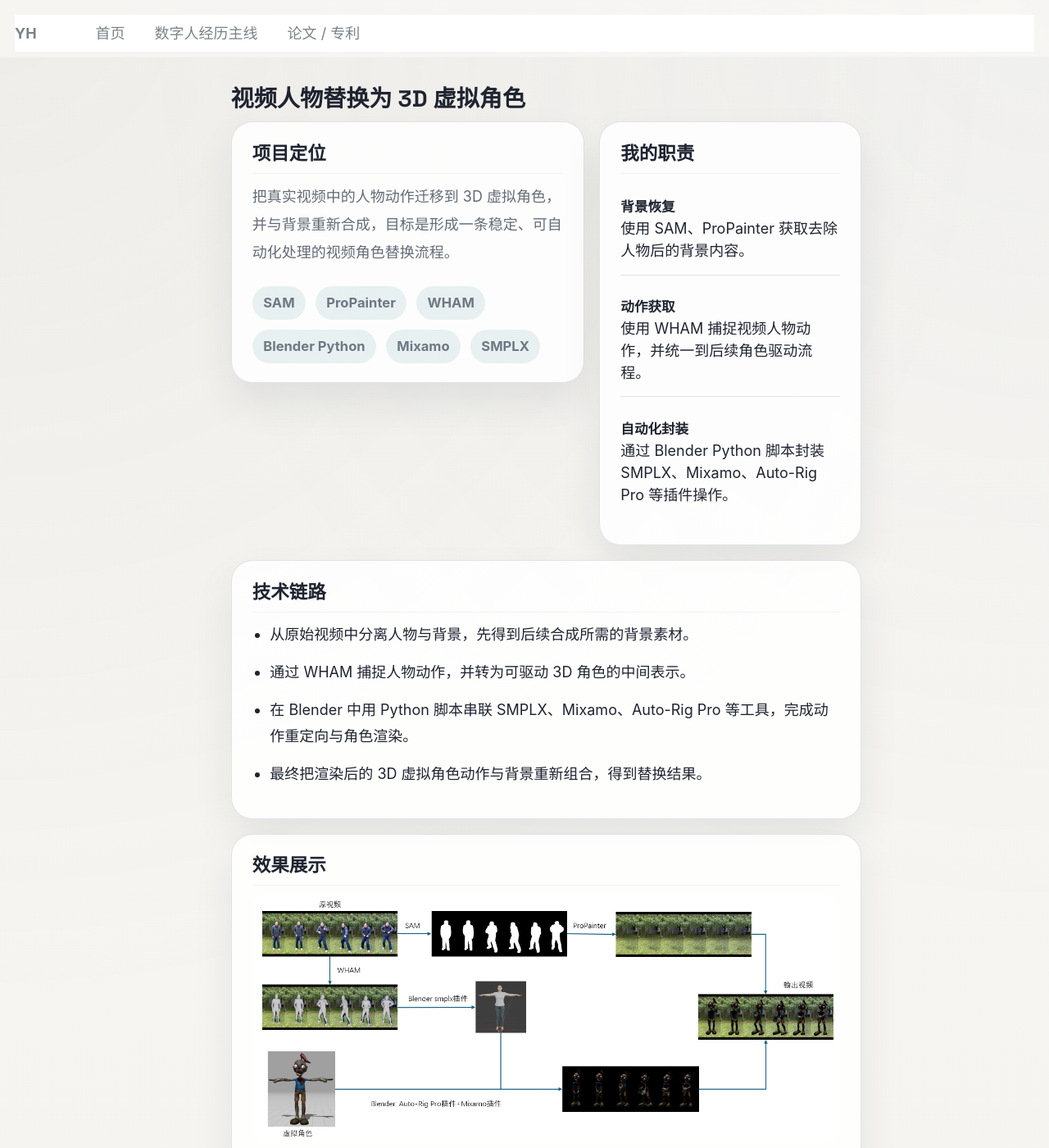
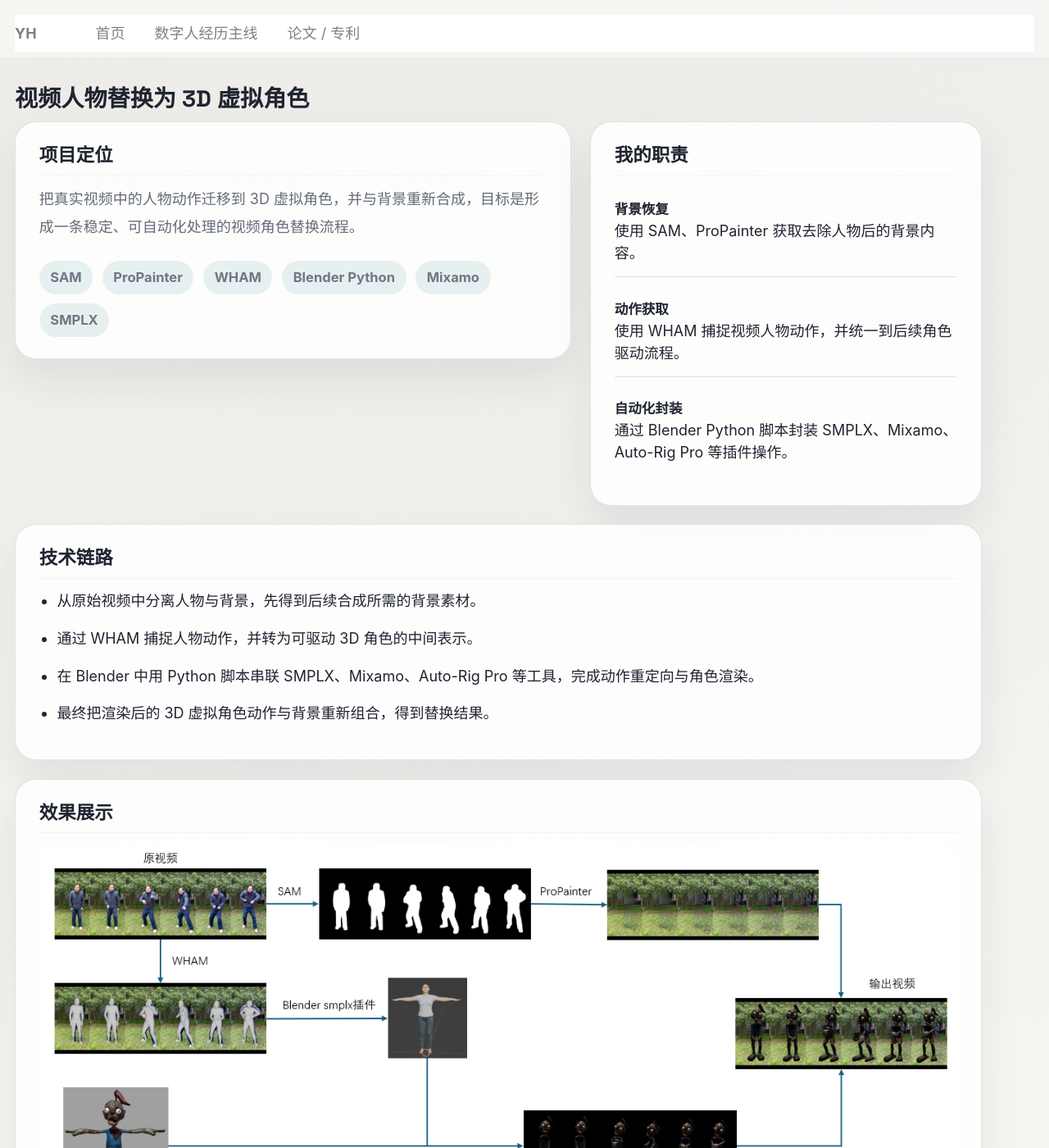
Before and after one commit to svitass/svitass.github.io, a Jekyll site: the page built from _portfolio/video-to-3d-avatar-replacement.md, in a window 1280 px wide and 1400 px high. Shown: the whole window at 82% size. Built offline with Jekyll 4.4.1, drawn with Linux system fonts in a browser that asks for light colours; our own code applies the rules of GitHub Pages for plain Markdown files.

Commit message:
Widen portfolio detail pages

```diff
--- a/_layouts/single.html
+++ b/_layouts/single.html
@@ -17,13 +17,13 @@ layout: default
 <div id="main" role="main">
   {% include sidebar.html %}
 
-  <article class="page" itemscope itemtype="http://schema.org/CreativeWork">
+  <article class="page{% if page.collection == 'portfolio' %} page--portfolio{% endif %}" itemscope itemtype="http://schema.org/CreativeWork">
     {% if page.title %}<meta itemprop="headline" content="{{ page.title | markdownify | strip_html | strip_newlines | escape_once }}">{% endif %}
     {% if page.excerpt %}<meta itemprop="description" content="{{ page.excerpt | markdownify | strip_html | strip_newlines | escape_once }}">{% endif %}
     {% if page.date %}<meta itemprop="datePublished" content="{{ page.date | date: "%B %d, %Y" }}">{% endif %}
     {% if page.modified %}<meta itemprop="dateModified" content="{{ page.modified | date: "%B %d, %Y" }}">{% endif %}
 
-    <div class="page__inner-wrap">
+    <div class="page__inner-wrap{% if page.collection == 'portfolio' %} page__inner-wrap--portfolio{% endif %}">
       {% unless page.header.overlay_color or page.header.overlay_image %}
         <header>
           {% if page.title %}<h1 class="page__title" itemprop="headline">{{ page.title | markdownify | remove: "<p>" | remove: "</p>" }}</h1>{% endif %}
--- a/_sass/_page.scss
+++ b/_sass/_page.scss
@@ -31,6 +31,20 @@
     .page__share {
       @include full();
     }
+  }
+}
+
+.page--portfolio {
+  @include breakpoint($large) {
+    @include span(12 of 12);
+    @include prefix(0);
+    @include suffix(0);
+  }
+
+  .page__inner-wrap--portfolio {
+    width: 100%;
+    max-width: 1180px;
+    margin: 0 auto;
   }
 }
 
--- a/_sass/_portfolio-home.scss
+++ b/_sass/_portfolio-home.scss
@@ -1232,21 +1232,21 @@ body {
 
 .project-detail {
   display: grid;
-  gap: 1rem;
+  gap: 1.25rem;
 }
 
 .project-detail__intro {
   display: grid;
-  gap: 1rem;
+  gap: 1.25rem;
 
   @include breakpoint($large) {
-    grid-template-columns: minmax(0, 1.2fr) minmax(320px, 0.8fr);
+    grid-template-columns: minmax(0, 1.35fr) minmax(360px, 0.95fr);
     align-items: start;
   }
 }
 
 .project-detail__block {
-  padding: 1.3rem 1.4rem;
+  padding: 1.45rem 1.6rem;
 }
 
 .project-detail__block h2,
```
